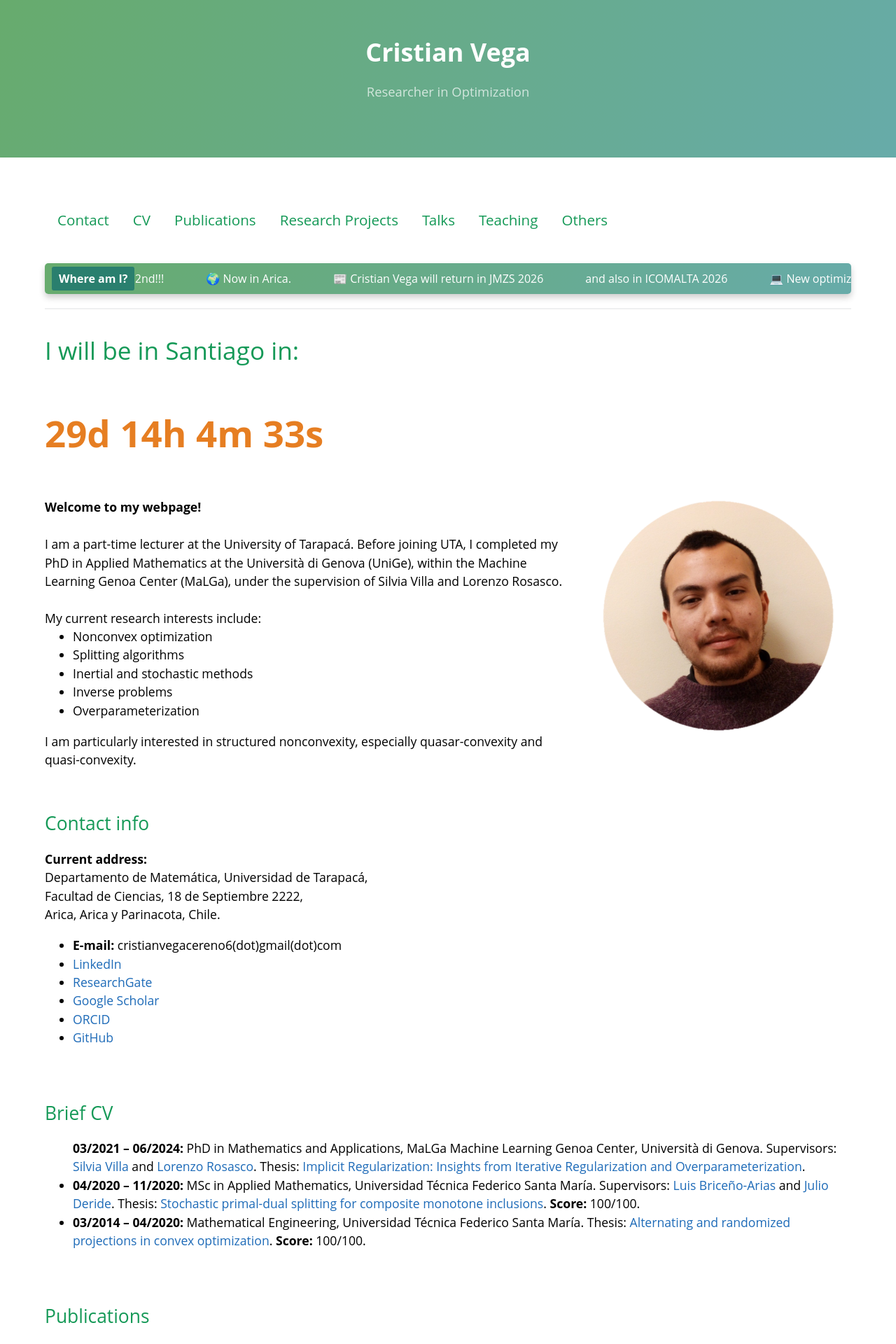
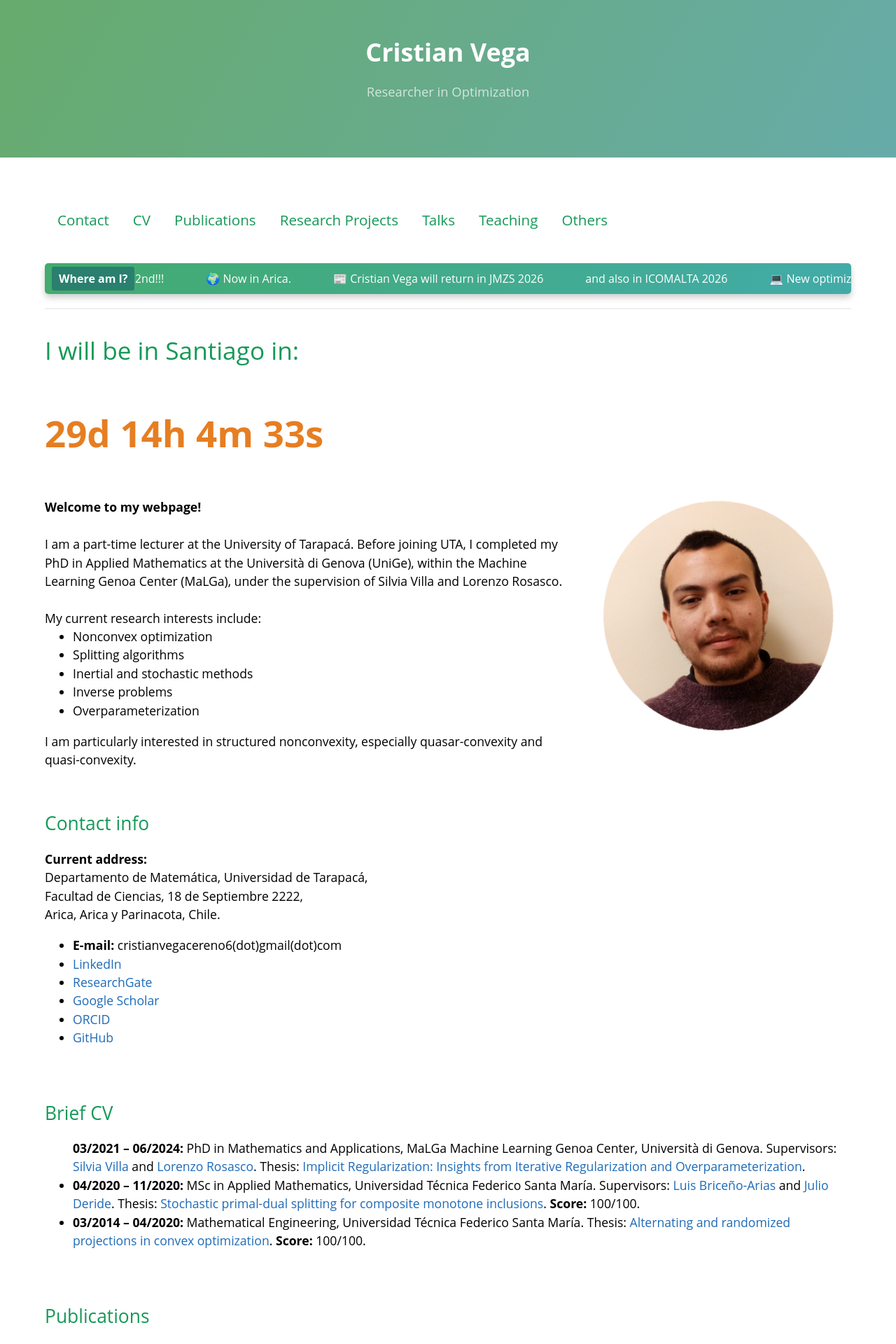
Before and after one commit to cristianvega1995/cristianvega1995.github.io, a Jekyll site: the page index.html, which Jekyll copies as it is, in a window 1280 px wide. Shown: the top 1920 px of the page at 70% size. Built offline with Jekyll 4.4.1, drawn with Linux system fonts in a browser that asks for light colours.

Commit message:
Update index.html

```diff
--- a/index.html
+++ b/index.html
@@ -356,7 +356,7 @@
             width: 100%;
             max-width: 100%;
             overflow: hidden;
-            background: linear-gradient(120deg, #67ab6d, #67aba9); /* matches header */
+            background: linear-gradient(120deg, #42ab6d, #42aba9); /* matches header */
             padding: 10px 0;
             position: relative;
             border-radius: 5px;
```
